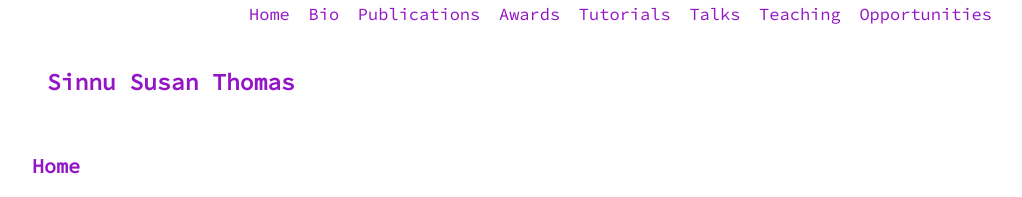
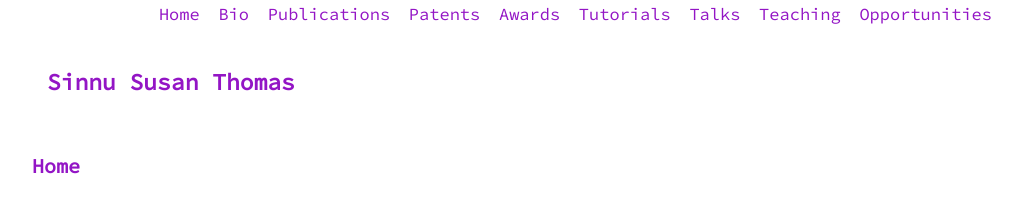
Before and after one commit to sinnuthomas/sinnuthomas.github.io, a Jekyll site: the page built from index.md, in a window 1280 px wide. Shown: the top 197 px of the page, without its empty margins (128-1150 px from the left). Built offline with Jekyll 4.4.1, drawn with Linux system fonts in a browser that asks for light colours.

Commit message:
Update default.html

```diff
--- a/_layouts/default.html
+++ b/_layouts/default.html
@@ -16,6 +16,7 @@
             <li><a href="{{site.baseurl}}/">Home</a></li>
             <li><a href="{{site.baseurl}}/bio">Bio</a></li>
             <li><a href="{{site.baseurl}}/publications">Publications</a></li>
+            <li><a href="{{site.baseurl}}/patents">Patents</a></li>
             <li><a href="{{site.baseurl}}/awards">Awards</a></li>
             <li><a href="{{site.baseurl}}/tutorials">Tutorials</a></li>
             <li><a href="{{site.baseurl}}/talks">Talks</a></li>
```
